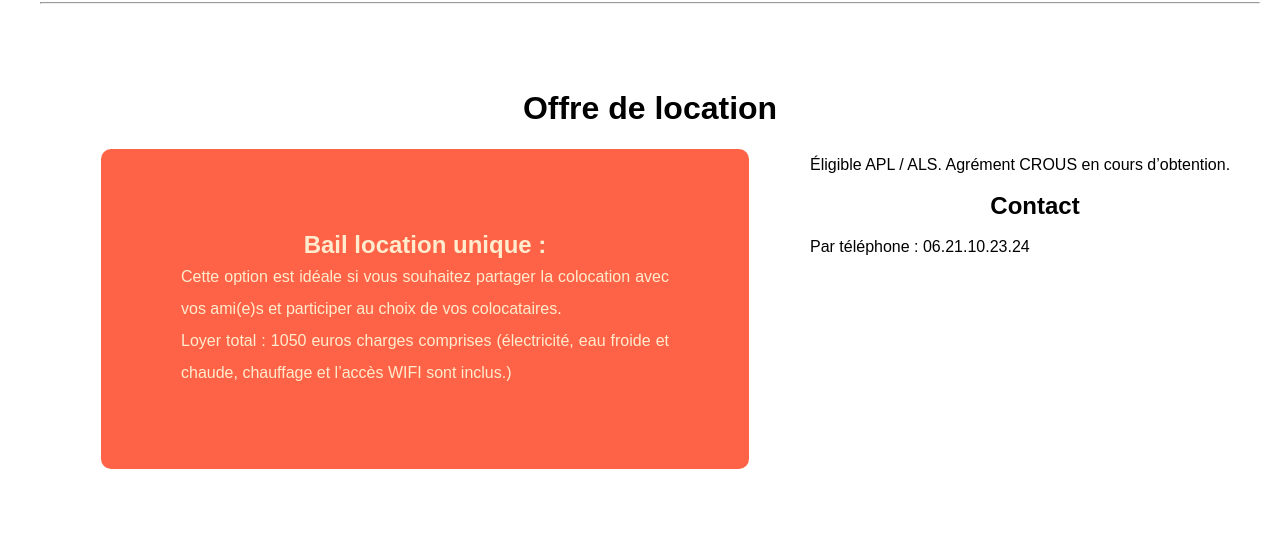
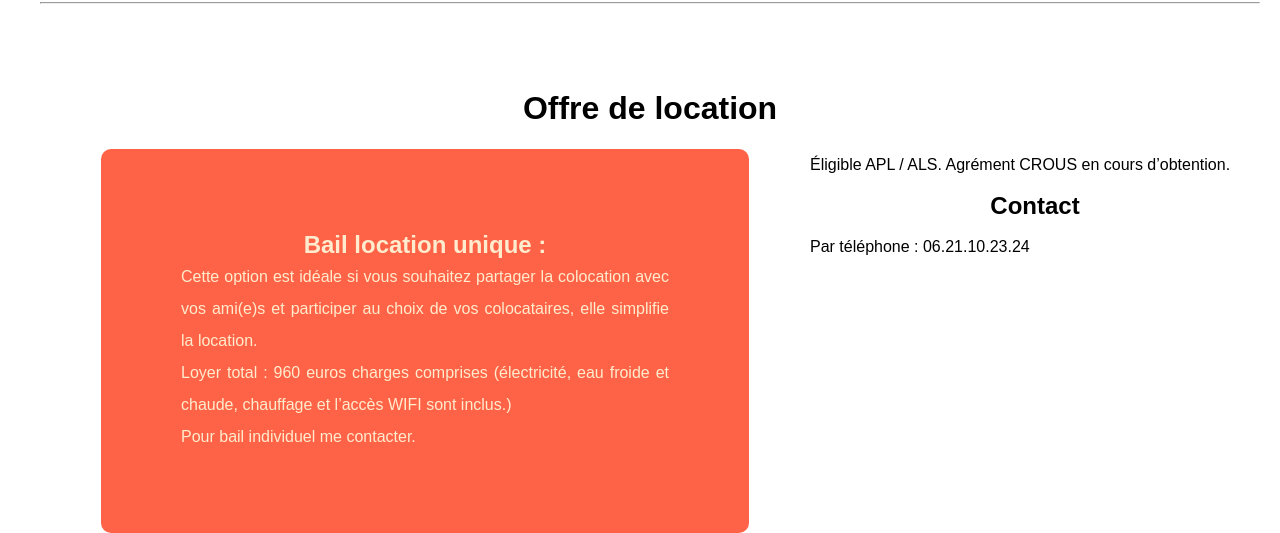
Before and after one commit to Coligny-coloc/Coligny-coloc.github.io, a plain HTML site: page index.html in a window 1280 px wide. Shown: the part 3222-3755 px from the top of the page. Before the commit the page ends 3691 px from the top, so only its background shows below. Drawn offline with nearby package versions, Linux system fonts and the light colour scheme.

Commit message:
Add files via upload

```diff
--- a/index.html
+++ b/index.html
@@ -210,9 +210,10 @@
         <div id="locUnique">
             <h2>Bail location unique :</h2>
             <p>Cette option est idéale si vous souhaitez partager la colocation avec vos
-                ami(e)s et participer au choix de vos colocataires.</br>
-                Loyer total : 1050 euros charges comprises (électricité, eau froide et chaude, chauffage et l’accès WIFI
+                ami(e)s et participer au choix de vos colocataires, elle simplifie la location.</br>
+                Loyer total : 960 euros charges comprises (électricité, eau froide et chaude, chauffage et l’accès WIFI
                 sont inclus.)</p>
+<p>Pour bail individuel me contacter.</p>
         </div>
         <!-- <div id="locIndiv">
             <h2>Bail location meublé individuel :</h2>
```
